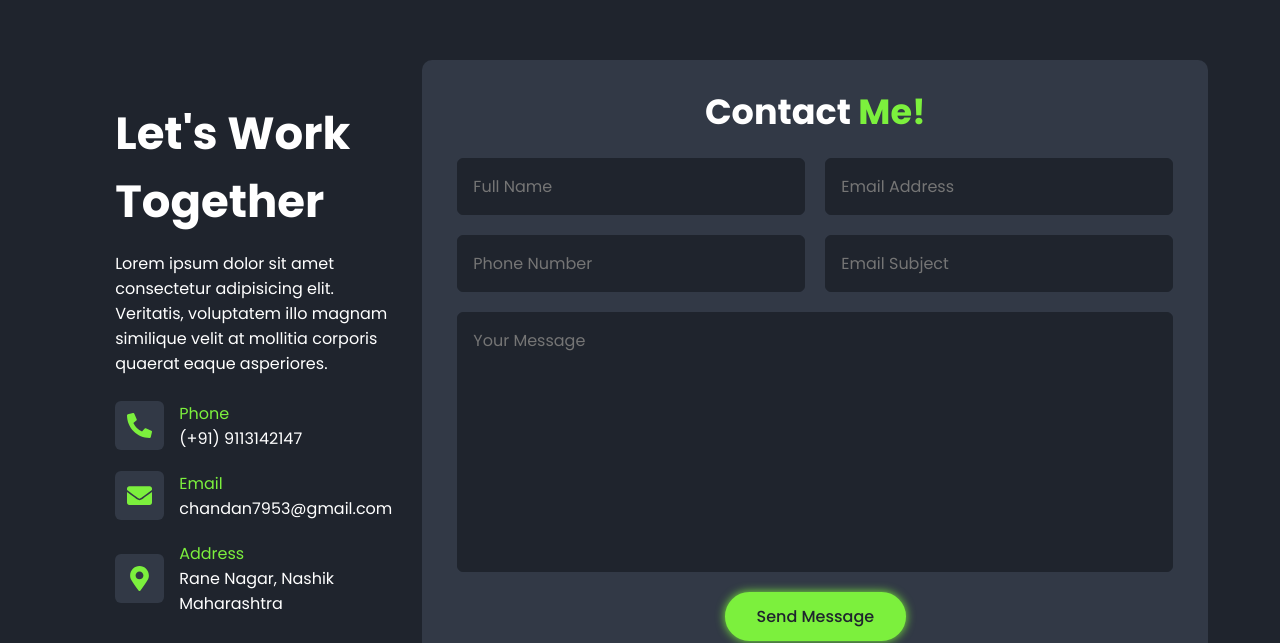
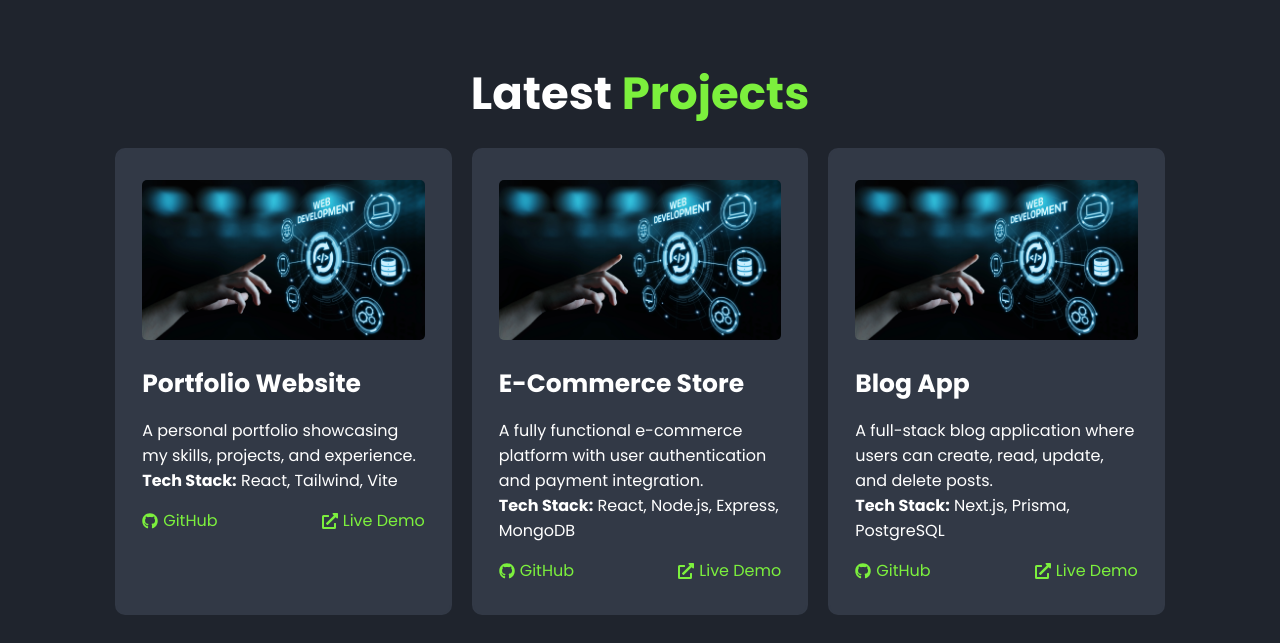
Before and after one commit to chandan7953/mern-portfolio, a React (Vite) app: page / in a window 1280 px wide. Shown: the part 1978-2621 px from the top of the page. Built offline with nearby package versions, Linux system fonts and the light colour scheme.

Commit message:
Complete all component

```diff
--- a/src/App.jsx
+++ b/src/App.jsx
@@ -4,6 +4,7 @@ import Home from "./components/Home";
 import Services from "./components/Services";
 import Resume from "./components/Resume";
 import Contact from "./components/Contact";
+import Projects from "./components/Projects";
 
 const App = () => {
   return (
@@ -12,6 +13,7 @@ const App = () => {
       <Home />
       <Services />
       <Resume />
+      <Projects />
       <Contact />
     </>
   );
--- a/src/components/Navbar.jsx
+++ b/src/components/Navbar.jsx
@@ -63,7 +63,7 @@ const Navbar = () => {
           Resume
         </Link>
         <Link
-          to="portfolio"
+          to="projects"
           smooth={true}
           duration={500}
           className="nav-link"
--- /dev/null
+++ b/src/components/Projects.jsx
@@ -0,0 +1,73 @@
+import React from "react";
+import { FaGithub, FaExternalLinkAlt } from "react-icons/fa";
+import projectImg from "../assets/project.webp";
+
+const projects = [
+  {
+    title: "Portfolio Website",
+    description:
+      "A personal portfolio showcasing my skills, projects, and experience.",
+    image: projectImg, // Replace with your image path
+    techStack: "React, Tailwind, Vite",
+    github: "https://github.com/yourusername/portfolio",
+    live: "https://yourportfolio.com",
+  },
+  {
+    title: "E-Commerce Store",
+    description:
+      "A fully functional e-commerce platform with user authentication and payment integration.",
+    image: projectImg, // Replace with your image path
+    techStack: "React, Node.js, Express, MongoDB",
+    github: "https://github.com/yourusername/ecommerce-store",
+    live: "https://yourecommerce.com",
+  },
+  {
+    title: "Blog App",
+    description:
+      "A full-stack blog application where users can create, read, update, and delete posts.",
+    image: projectImg, // Replace with your image path
+    techStack: "Next.js, Prisma, PostgreSQL",
+    github: "https://github.com/yourusername/blog-app",
+    live: "https://yourblog.com",
+  },
+];
+
+const Projects = () => {
+  return (
+    <section className="projects">
+      <h2 className="heading">
+        Latest <span>Projects</span>
+      </h2>
+      <div className="projects-container">
+        {projects.map((project, index) => (
+          <div className="project-box" key={index}>
+            <img
+              src={project.image}
+              alt={project.title}
+              className="project-image"
+            />
+            <h3>{project.title}</h3>
+            <p>{project.description}</p>
+            <p>
+              <strong>Tech Stack:</strong> {project.techStack}
+            </p>
+            <div className="project-links">
+              <a
+                href={project.github}
+                target="_blank"
+                rel="noopener noreferrer"
+              >
+                <FaGithub /> GitHub
+              </a>
+              <a href={project.live} target="_blank" rel="noopener noreferrer">
+                <FaExternalLinkAlt /> Live Demo
+              </a>
+            </div>
+          </div>
+        ))}
+      </div>
+    </section>
+  );
+};
+
+export default Projects;
--- a/src/index.css
+++ b/src/index.css
@@ -690,3 +690,63 @@ section {
     grid-template-columns: 1fr;
   }
 }
+
+/* Projects Container */
+.projects-container {
+  display: grid;
+  grid-template-columns: repeat(auto-fit, minmax(30rem, 1fr));
+  gap: 2rem;
+}
+
+.projects-container .project-box {
+  padding: 3rem 2.5rem;
+  background: var(--second-bg-color);
+  border: 0.2rem solid var(--second-bg-color);
+  border-radius: 1rem;
+  transition: 0.5s;
+}
+
+.projects-container .project-box:hover {
+  border-color: var(--main-color);
+  transform: scale(1.02);
+}
+
+.project-box img {
+  width: 100%;
+  border-radius: 0.5rem;
+  margin-bottom: 1.5rem;
+}
+
+.project-box h3 {
+  font-size: 2.5rem;
+  margin: 0.5rem 0 1.5rem;
+  transition: 0.5s;
+}
+
+.project-box:hover h3 {
+  color: var(--main-color);
+}
+
+.project-box p {
+  font-size: 1.6rem;
+}
+
+.project-links {
+  display: flex;
+  justify-content: space-between;
+  margin-top: 1.5rem;
+}
+
+.project-links a {
+  display: flex;
+  align-items: center;
+  gap: 0.5rem;
+  font-size: 1.6rem;
+  color: var(--main-color);
+  text-decoration: none;
+  transition: 0.3s;
+}
+
+.project-links a:hover {
+  color: var(--hover-color);
+}
```
